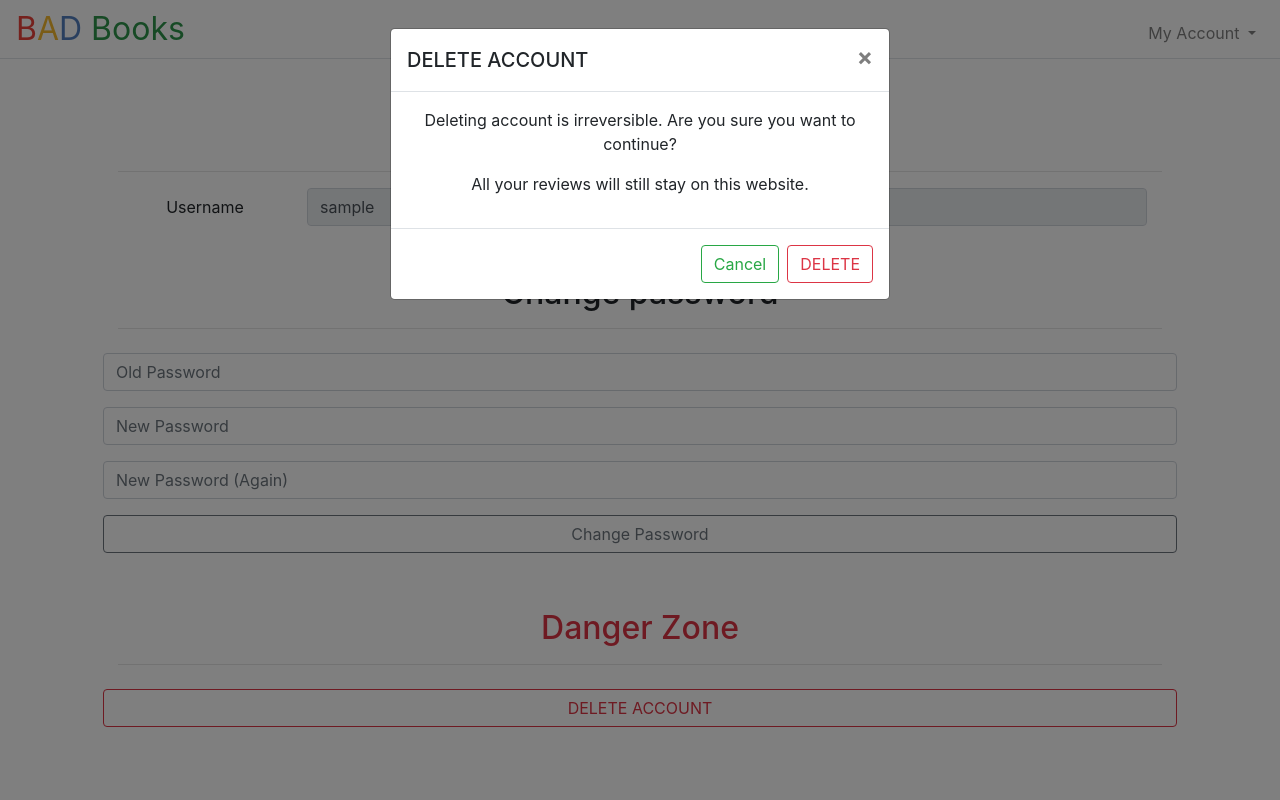
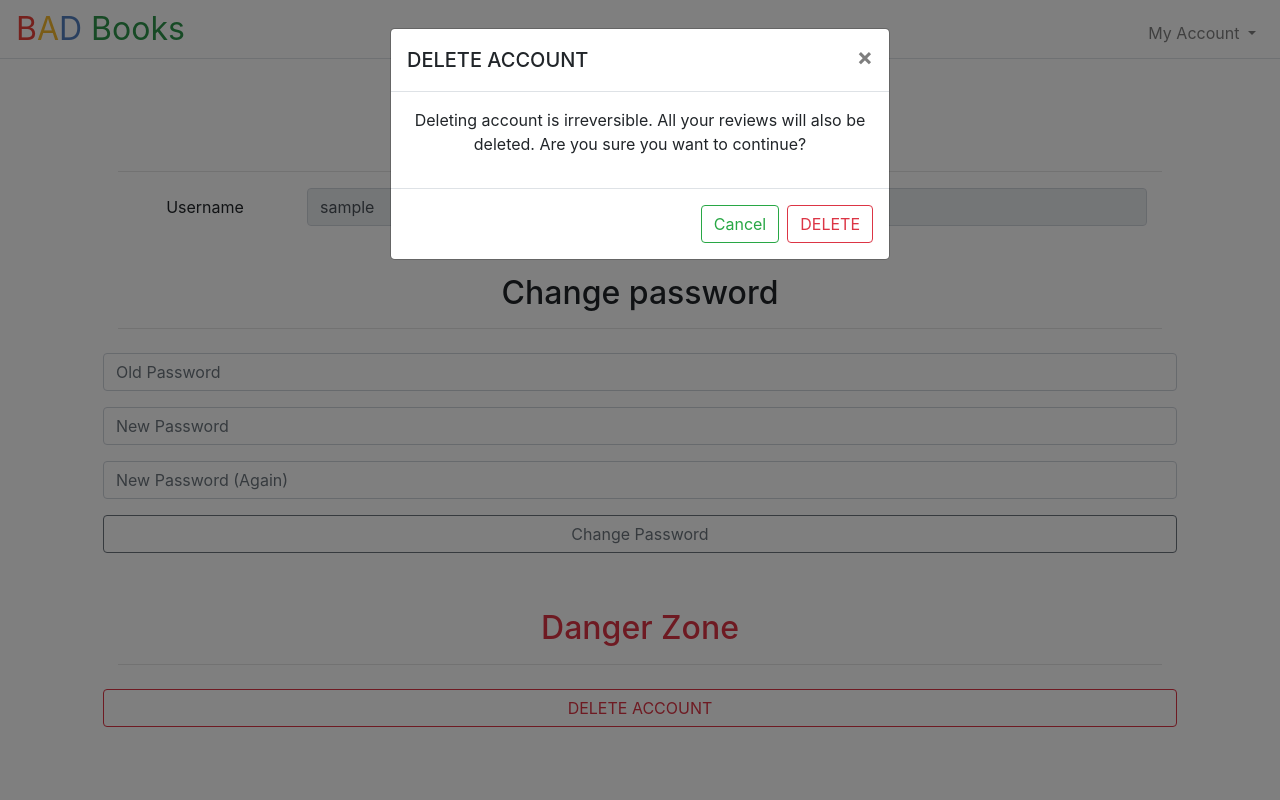
Before and after one commit to RuoshuiM/cs50w-project1, a Flask app: page /account in a window 1280 px wide, after a click on "DELETE ACCOUNT". Run offline with Flask 2, Linux system fonts and the light colour scheme; the visitor is signed in with stand-in values (Sample User, id 1); some libraries are stand-ins or nearby versions.

Commit message:
Change message: delete all reviews on account deletion

```diff
--- a/templates/account.html
+++ b/templates/account.html
@@ -59,8 +59,7 @@ Account
                         </button>
                     </div>
                     <div class="modal-body">
-                        <p>Deleting account is irreversible. Are you sure you want to continue?</p>
-                        <p>All your reviews will still stay on this website.</p>
+                        <p>Deleting account is irreversible. All your reviews will also be deleted. Are you sure you want to continue?</p>
                     </div>
                     <div class="modal-footer">
                         <button type="button" class="btn btn-outline-success" data-dismiss="modal">Cancel</button>
```
